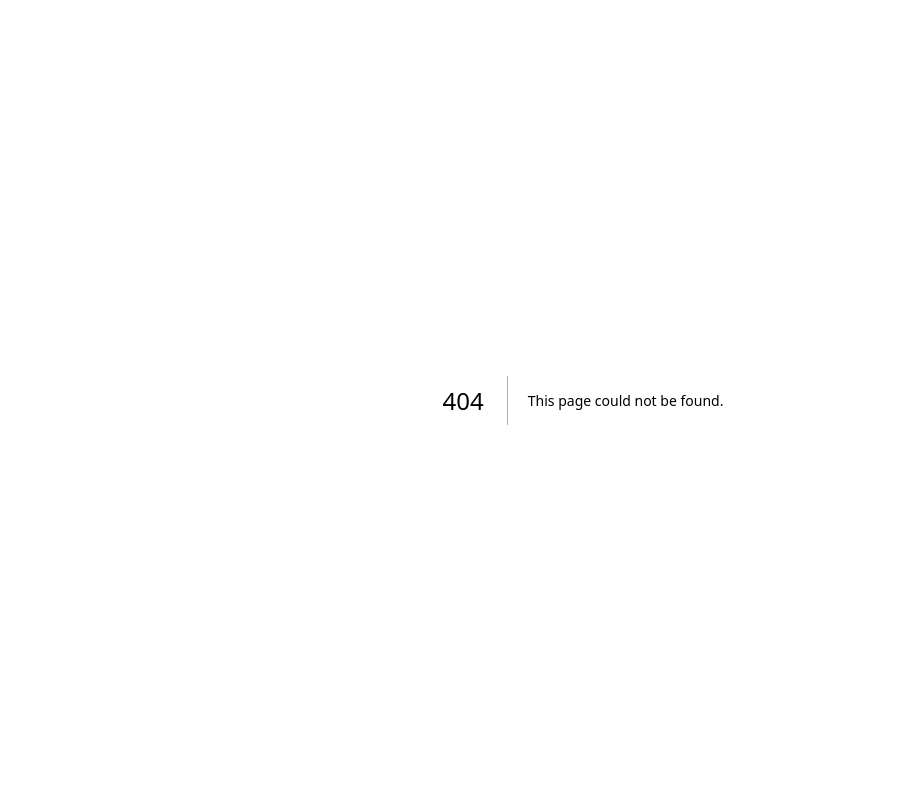
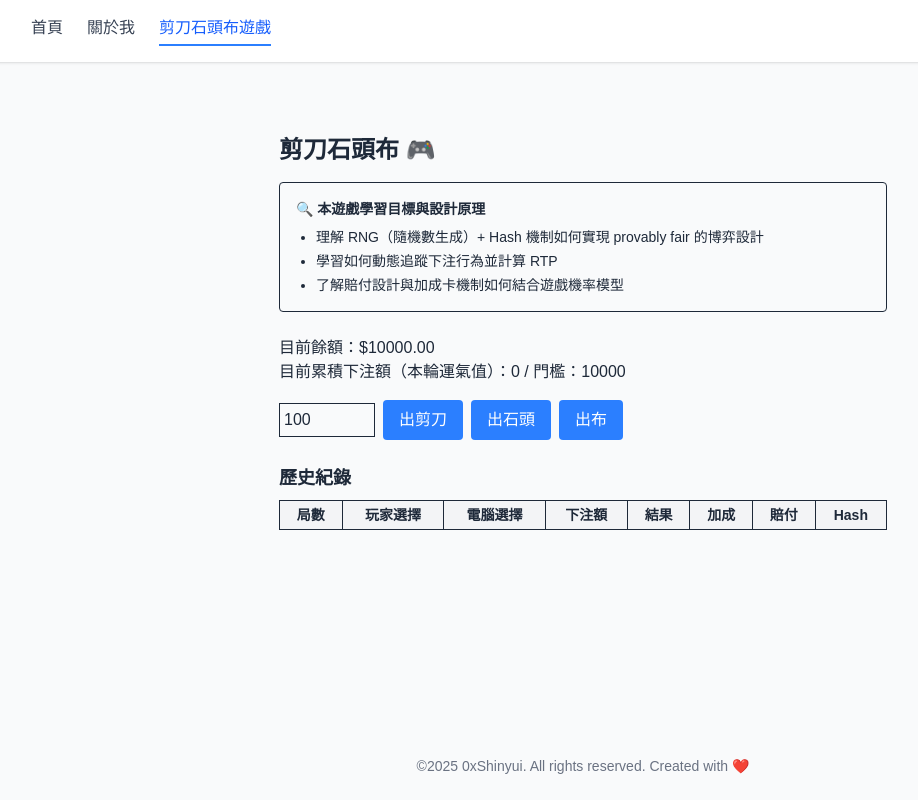
Before and after one commit to Shinyui/0xshinyui.xyz, a Next.js app: page /rps in a window 1280 px wide. Before the commit this address had no page. Shown: the whole page, without its empty margins (57-975 px from the left). Built offline with nearby package versions, Linux system fonts and the light colour scheme.

Commit message:
add rock-paper-scissors game

```diff
--- a/package.json
+++ b/package.json
@@ -10,6 +10,7 @@
   },
   "dependencies": {
     "@tailwindcss/typography": "^0.5.16",
+    "crypto-js": "^4.2.0",
     "graphql-request": "^7.2.0",
     "gray-matter": "^4.0.3",
     "markdown-toc": "^1.2.0",
--- a/src/components/Layout.tsx
+++ b/src/components/Layout.tsx
@@ -8,6 +8,7 @@ export default function Layout({ children }: { children: ReactNode }) {
   const navItems = [
     { label: '首頁', href: '/' },
     { label: '關於我', href: '/about' },
+    { label: '剪刀石頭布遊戲', href: '/rps' },
   ]
 
   return (
--- /dev/null
+++ b/src/pages/rps.jsx
@@ -0,0 +1,244 @@
+// ✅ 卡片邏輯 + 餘額限制 + 正確賠付加成算法（賠付 = 下注金額 * 0.88 * 加成倍率 + 本金）
+
+import { useState, useEffect, useRef } from 'react';
+import sha256 from 'crypto-js/sha256';
+import Layout from '@/components/Layout';
+
+const options = ['剪刀', '石頭', '布'];
+
+const cardBonuses = [
+  { cardName: '120% 加成卡', multiplier: 1.2, chance: 0.5 },
+  { cardName: '150% 加成卡', multiplier: 1.5, chance: 0.4 },
+  { cardName: '2000% 加成卡', multiplier: 20.0, chance: 0.1 },
+];
+
+function getResult(player, system) {
+  if (player === system) return 'draw';
+  if (
+    (player === '剪刀' && system === '布') ||
+    (player === '石頭' && system === '剪刀') ||
+    (player === '布' && system === '石頭')
+  ) return 'win';
+  return 'lose';
+}
+
+function getSystemChoice(serverSeed, clientSeed, nonce) {
+  const combined = `${serverSeed}:${clientSeed}:${nonce}`;
+  const hash = sha256(combined).toString();
+  const index = parseInt(hash.substring(0, 8), 16) % 3;
+  return { choice: options[index], hash };
+}
+
+function getCardBonus() {
+  const r = Math.random();
+  let acc = 0;
+  for (const card of cardBonuses) {
+    acc += card.chance;
+    if (r < acc) return card;
+  }
+  return cardBonuses[0];
+}
+
+function App() {
+  const [playerChoice, setPlayerChoice] = useState(null);
+  const [systemChoice, setSystemChoice] = useState(null);
+  const [result, setResult] = useState(null);
+  const [balance, setBalance] = useState(10000);
+  const [history, setHistory] = useState([]);
+  const [clientSeed, setClientSeed] = useState('');
+  const [serverSeed, setServerSeed] = useState('');
+  const [betAmount, setBetAmount] = useState(100);
+  const [cardInventory, setCardInventory] = useState([]);
+  const [activeCardIndex, setActiveCardIndex] = useState(null);
+  const [currentSessionBet, setCurrentSessionBet] = useState(0);
+  const thresholdRef = useRef(10000);
+
+  useEffect(() => {
+    setClientSeed(Math.random().toString(36).substring(2, 10));
+    setServerSeed(Math.random().toString(36).substring(2, 10));
+  }, []);
+
+  const updateThreshold = () => {
+    const last100 = history.slice(-100);
+    if (last100.length < 1) {
+      thresholdRef.current = 100 * 100;
+    } else {
+      const avg = last100.reduce((sum, h) => sum + h.bet, 0) / last100.length;
+      thresholdRef.current = avg * 100;
+    }
+  };
+
+  useEffect(() => {
+    if (currentSessionBet >= thresholdRef.current) {
+      const newCard = getCardBonus();
+      setCardInventory((prev) => [...prev, newCard]);
+      setCurrentSessionBet(0);
+      updateThreshold();
+    }
+  }, [currentSessionBet]);
+
+  const handlePlay = (choice) => {
+    if (betAmount > balance) return;
+
+    const nonce = history.length;
+    const { choice: system, hash } = getSystemChoice(serverSeed, clientSeed, nonce);
+    const outcome = getResult(choice, system);
+    let bonusMultiplier = 0;
+    let usedCard = null;
+
+    if (activeCardIndex !== null && cardInventory[activeCardIndex]) {
+      bonusMultiplier = cardInventory[activeCardIndex].multiplier;
+      usedCard = cardInventory[activeCardIndex];
+      setCardInventory((prev) => prev.filter((_, i) => i !== activeCardIndex));
+      setActiveCardIndex(null);
+    }
+
+    let payout = 0;
+    const baseWin = betAmount * 0.88;
+    if (outcome === 'win') {
+      payout = baseWin * bonusMultiplier + betAmount;
+    } else if (outcome === 'draw') {
+      payout = betAmount;
+    } else {
+      payout = 0;
+    }
+
+    setPlayerChoice(choice);
+    setSystemChoice(system);
+    setResult(outcome);
+    setBalance((prev) => prev - betAmount + payout);
+    setHistory((prev) => [
+      ...prev,
+      {
+        round: prev.length + 1,
+        player: choice,
+        system,
+        bet: betAmount,
+        outcome,
+        payout: payout.toFixed(2),
+        bonus: bonusMultiplier ? `${usedCard?.cardName}` : '-',
+        hash,
+      },
+    ]);
+    setCurrentSessionBet((prev) => prev + betAmount);
+  };
+
+  const handleReset = () => {
+    window.location.reload();
+  };
+
+  if (balance <= 0) {
+    return (
+      <Layout>
+        <div className="p-12 text-center max-w-xl mx-auto">
+          <h1 className="text-2xl font-bold mb-4">小賭怡情，大賭郭台銘</h1>
+          <p className="mb-6 text-gray-700">但你只能下輩子再當了 🪦</p>
+          <button
+            className="bg-red-500 text-white px-6 py-2 rounded hover:bg-red-600"
+            onClick={handleReset}
+          >
+            重新來過
+          </button>
+        </div>
+      </Layout>
+    );
+  }
+
+  return (
+    <Layout>
+      <div className="p-8 max-w-2xl mx-auto">
+        <h1 className="text-2xl font-bold mb-4">剪刀石頭布 🎮</h1>
+
+        <div className="mb-6 p-4 bg-gray-50 border rounded text-sm">
+          <h2 className="font-semibold mb-2">🔍 本遊戲學習目標與設計原理</h2>
+          <ul className="list-disc ml-5 space-y-1">
+            <li>理解 RNG（隨機數生成）+ Hash 機制如何實現 provably fair 的博弈設計</li>
+            <li>學習如何動態追蹤下注行為並計算 RTP</li>
+            <li>了解賠付設計與加成卡機制如何結合遊戲機率模型</li>
+          </ul>
+        </div>
+
+        <p>目前餘額：${balance.toFixed(2)}</p>
+        <p>目前累積下注額（本輪運氣值）：{currentSessionBet} / 門檻：{thresholdRef.current.toFixed(0)}</p>
+
+        {cardInventory.length > 0 && (
+          <div className="bg-yellow-50 border p-3 rounded my-4">
+            <p className="font-semibold">🎴 你持有的卡片：</p>
+            <div className="flex gap-2 mt-2 flex-wrap">
+              {cardInventory.map((card, i) => (
+                <button
+                  key={i}
+                  className={`px-3 py-1 rounded border text-sm ${activeCardIndex === i ? 'bg-green-500 text-white' : 'bg-white'}`}
+                  onClick={() =>
+                    setActiveCardIndex((prev) => (prev === i ? null : i))
+                  }
+                >
+                  {card.cardName} {activeCardIndex === i ? '（使用中）' : ''}
+                </button>
+              ))}
+            </div>
+          </div>
+        )}
+
+        <div className="flex items-center space-x-2 my-4">
+          <input
+            type="number"
+            min="1"
+            max={balance}
+            value={betAmount}
+            onChange={(e) => setBetAmount(Math.min(Number(e.target.value), balance))}
+            className="border p-1 w-24"
+          />
+          {options.map((opt) => (
+            <button
+              key={opt}
+              className="bg-blue-500 text-white px-4 py-2 rounded hover:bg-blue-600"
+              onClick={() => handlePlay(opt)}
+            >
+              出{opt}
+            </button>
+          ))}
+        </div>
+
+        {result && (
+          <p>
+            結果：你出了 {playerChoice}，系統出了 {systemChoice} →{' '}
+            {result === 'win' ? '你贏了！' : result === 'draw' ? '平手' : '你輸了！'}
+          </p>
+        )}
+
+        <h2 className="mt-6 mb-2 text-lg font-semibold">歷史紀錄</h2>
+        <table className="w-full text-sm table-auto border">
+          <thead className="bg-gray-100">
+            <tr>
+              <th className="border px-2 py-1">局數</th>
+              <th className="border px-2 py-1">玩家選擇</th>
+              <th className="border px-2 py-1">電腦選擇</th>
+              <th className="border px-2 py-1">下注額</th>
+              <th className="border px-2 py-1">結果</th>
+              <th className="border px-2 py-1">加成</th>
+              <th className="border px-2 py-1">賠付</th>
+              <th className="border px-2 py-1">Hash</th>
+            </tr>
+          </thead>
+          <tbody>
+            {history.slice(-10).reverse().map((h, i) => (
+              <tr key={i} className="text-center">
+                <td className="border px-2 py-1">{h.round}</td>
+                <td className="border px-2 py-1">{h.player}</td>
+                <td className="border px-2 py-1">{h.system}</td>
+                <td className="border px-2 py-1">${h.bet}</td>
+                <td className="border px-2 py-1">{h.outcome === 'win' ? '贏' : h.outcome === 'draw' ? '和局' : '輸'}</td>
+                <td className="border px-2 py-1">{h.bonus}</td>
+                <td className="border px-2 py-1">${h.payout}</td>
+                <td className="border px-2 py-1 break-all text-left">{h.hash}</td>
+              </tr>
+            ))}
+          </tbody>
+        </table>
+      </div>
+    </Layout>
+  );
+}
+
+export default App;
```
Also changed, not shown: 1 other file (tests, documents, lock files or other folders).
